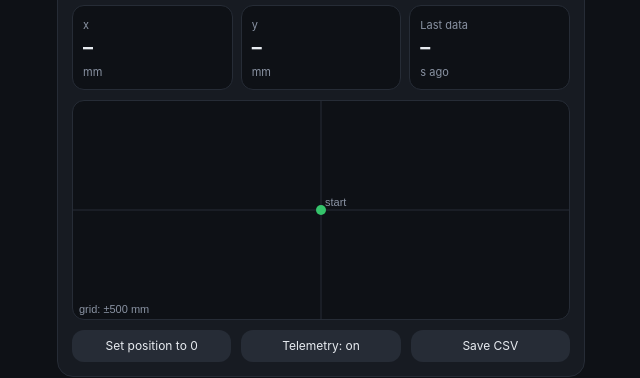
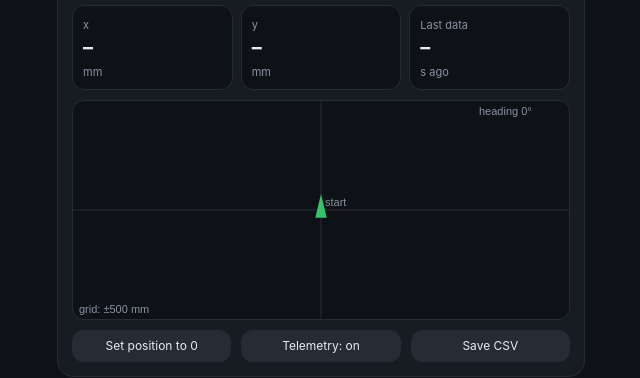
Before and after one commit to JorgeVarelaMuniz/johnprix-app, a plain HTML site: page index.html in a window 1280 px wide. Shown: the part 1123-1501 px from the top of the page, 319-959 px from the left. Drawn offline with Linux system fonts and the light colour scheme.

Commit message:
Map: arrow shows where the car points (heading), so turns are visible

```diff
--- a/index.html
+++ b/index.html
@@ -148,7 +148,7 @@
   const enc = new TextEncoder(), dec = new TextDecoder();
   let device = null, chr = null, rxBuf = "", writing = Promise.resolve(), pendingDrive = null;
   let mode = "M", joy = { active: false, x: 0, y: 0 }, lastSentZero = true, telOn = true;
-  let lastRx = 0, rows = [], trail = [];
+  let lastRx = 0, rows = [], trail = [], heading = 0;
 
   // ---------- theme ----------
   try { const t = localStorage.getItem("jp-theme"); if (t) document.documentElement.dataset.theme = t; } catch (e) {}
@@ -245,6 +245,7 @@
       const r = { t: +p[1], mode: p[2], v: +p[3], w: +p[4], vl: +p[5], vr: +p[6], yaw: +p[7] / 10, x: +p[8], y: +p[9] };
       $("tVL").textContent = r.vl; $("tVR").textContent = r.vr;
       $("tYaw").textContent = r.yaw.toFixed(1); $("tX").textContent = r.x; $("tY").textContent = r.y;
+      if (Math.abs(r.yaw - heading) > 0.5) { heading = r.yaw; drawPath(); }
       rows.push([new Date().toISOString(), r.t, r.mode, r.v, r.w, r.vl, r.vr, r.yaw, r.x, r.y].join(","));
       const last = trail[trail.length - 1];
       if (!last || Math.hypot(r.x - last.x, r.y - last.y) > 5) { trail.push({ x: r.x, y: r.y }); drawPath(); }
@@ -296,7 +297,7 @@
   $("stop").onclick = () => { release(); send("S"); };
 
   // ---------- other buttons ----------
-  $("zero").onclick = () => { trail = []; drawPath(); send("Z"); };
+  $("zero").onclick = () => { trail = []; heading = 0; drawPath(); send("Z"); };
   $("tel").onclick = () => { telOn = !telOn; $("tel").textContent = "Telemetry: " + (telOn ? "on" : "off"); send(telOn ? "T1" : "T0"); };
   $("send").onclick = () => { const v = $("raw").value.trim(); if (v) { send(v); $("raw").value = ""; } };
   $("csv").onclick = () => {
@@ -331,8 +332,17 @@
       g.strokeStyle = css.getPropertyValue("--accent"); g.lineWidth = 2.5; g.beginPath();
       trail.forEach((p, i) => i ? g.lineTo(X(p), Y(p)) : g.moveTo(X(p), Y(p))); g.stroke();
     }
+    // car: arrow pointing where the car faces (heading from the gyro, + = left)
     const p = trail[trail.length - 1] || { x: 0, y: 0 };
-    g.fillStyle = css.getPropertyValue("--ok"); g.beginPath(); g.arc(X(p), Y(p), 5, 0, 7); g.fill();
+    const th = heading * Math.PI / 180;            // 0 = up on the screen (forward)
+    const cx = X(p), cy = Y(p), L = 16;
+    const tip = [cx - Math.sin(th) * L, cy - Math.cos(th) * L];
+    const lft = [cx - Math.sin(th + 2.5) * L * 0.6, cy - Math.cos(th + 2.5) * L * 0.6];
+    const rgt = [cx - Math.sin(th - 2.5) * L * 0.6, cy - Math.cos(th - 2.5) * L * 0.6];
+    g.fillStyle = css.getPropertyValue("--ok");
+    g.beginPath(); g.moveTo(...tip); g.lineTo(...lft); g.lineTo(...rgt); g.closePath(); g.fill();
+    g.fillStyle = css.getPropertyValue("--muted");
+    g.fillText(`heading ${heading.toFixed(0)}°`, w - 90, 14);
   }
   window.addEventListener("resize", drawPath);
   drawPath();
```
